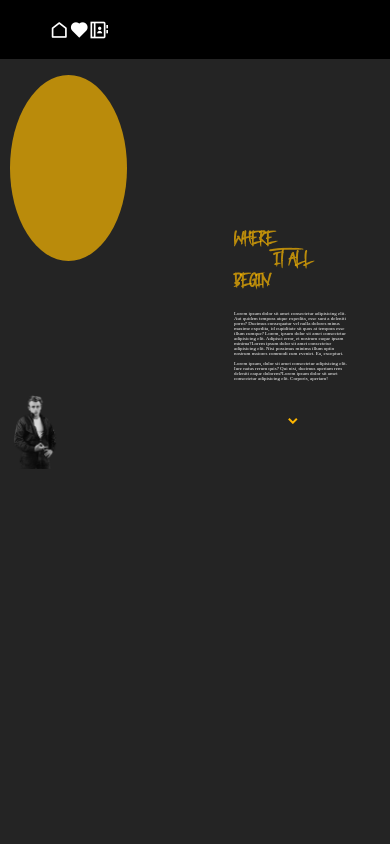
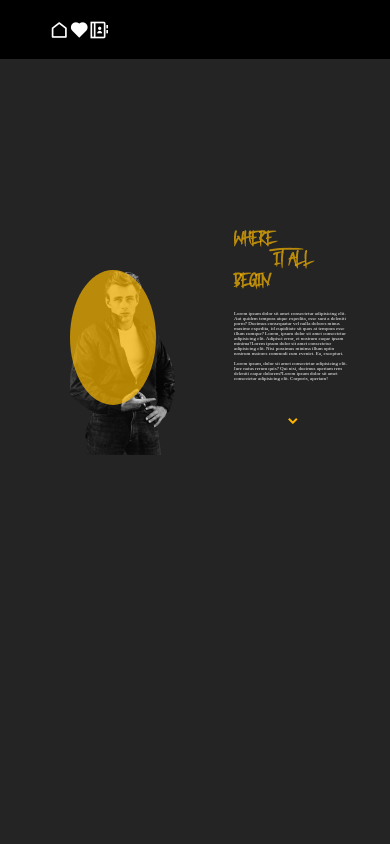
Before and after one commit to Pwnx0tus/demo-project, a plain HTML site: page about.html in a window 390 px wide. Shown: the top 844 px of the page. Drawn offline with nearby package versions, Linux system fonts and the light colour scheme.

Commit message:
Update about.css

```diff
--- a/about.css
+++ b/about.css
@@ -367,22 +367,21 @@ p {
         position: relative;
         height: 65vh;
         background-image: url(img2.png);
-        left: 2em;
-        bottom: 10em;
-        background-size: 10em;
+        left: 12em;
+        bottom: 24em;
+        background-size: 25em;
         background-position: left;
-
 
     }
 
     .aside .asbo {
-        width: 30vw;
-        height: 22vh;
+        width: 22vw;
+        height: 16vh;
         border-radius: 50%;
         background-color: rgba(255, 187, 0, 0.687);
         position: absolute;
-        left: 2em;
-        top: 15em;
+        left: 14em;
+        top: 54em;
 
     }
 
@@ -392,6 +391,7 @@ p {
         flex-direction: row;
         /* background-color: rgb(36, 36, 36); */
     }
+
     .rside2 {
         display: flex;
         /* background-color: rgb(255, 0, 0); */
@@ -463,6 +463,7 @@ p {
         bottom: 5em;
         left: 0em;
     }
+
     .circle {
         width: 26vw;
         height: 18vh;
@@ -548,6 +549,7 @@ p {
         flex-direction: row;
         /* background-color: rgb(36, 36, 36); */
     }
+
     .rside3 {
         display: flex;
         /* background-color:rgb(85, 0, 255) ; */
```
Lines whose indentation alone changed are shown as unchanged.
